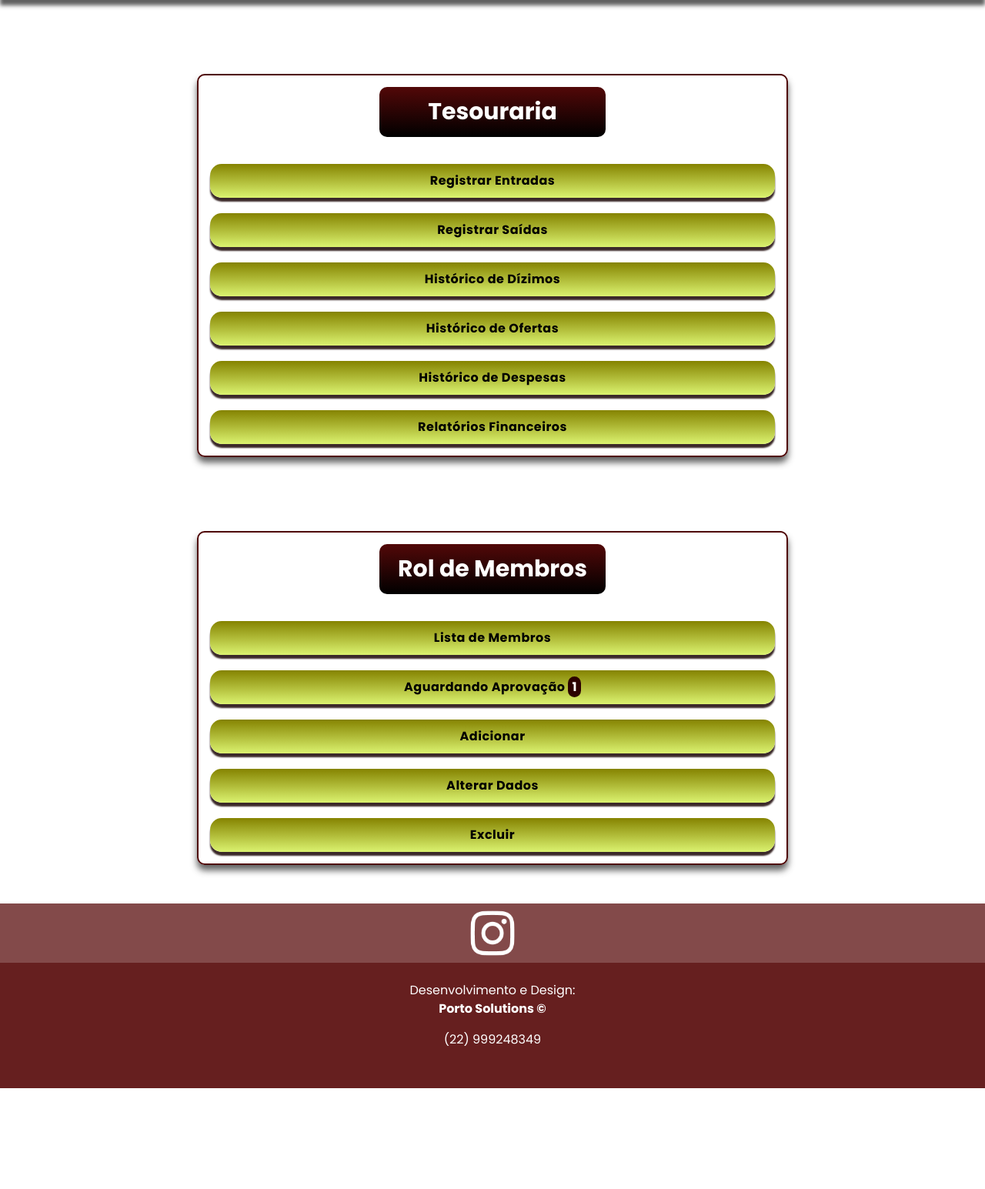
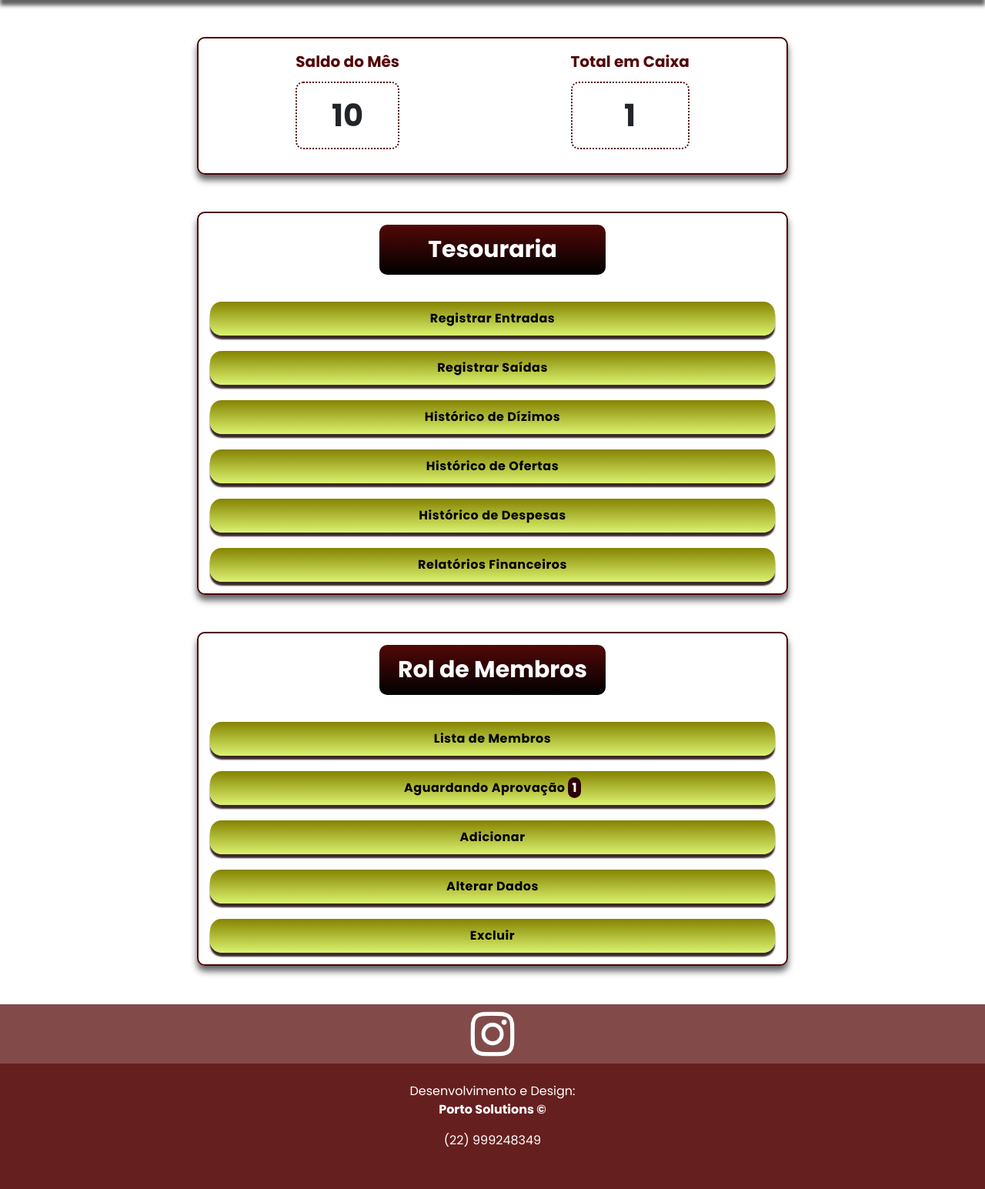
Before and after one commit to calebporto/flask-project-backend, a Flask app: template app/templates/admin/painel-administrativo.html in a window 1280 px wide. Shown: the part 110-1655 px from the top of the page at 77% size. Before the commit the page ends 1524 px from the top, so only its background shows below. Run offline with Flask 2, Linux system fonts and the light colour scheme; the template is opened without the code that fills it: most values are stand-ins (such as "Sample title", 1, 10 or a date in 2020).

Commit message:
saldo no painel adm

```diff
--- a/app/static/css/painel-administrativo.css
+++ b/app/static/css/painel-administrativo.css
@@ -62,7 +62,7 @@
     text-align: center;
 }
 .meusdados {
-    margin-top: 6rem;
+    margin-top: 3rem;
 }
 .container.dados {
     display: flex;
@@ -75,6 +75,26 @@
     border: 2px solid rgb(78, 4, 4);
     box-shadow: 0px 7px 8px rgba(50, 50, 50, 0.77);
     padding: 15px;
+}
+.saldo {
+    width: 100%;
+    display: flex;
+    justify-content: space-around;
+}
+.saldomes p, .saldototal p {
+    font-size: 40px;
+    font-weight: bold;
+    padding: 12px;
+    padding-left: 20px;
+    padding-right: 20px;
+    border-radius: 10px;
+    margin-top: 0.7rem;
+    border: 2px dotted rgb(82, 8, 8);
+}
+.saldomes label, .saldototal label {
+    font-weight: bold;
+    font-size: 20px;
+    color: rgb(82, 8, 8);
 }
 .alert {
     display: flex;
@@ -213,6 +233,12 @@
     .container.dados {
         width: 90%;
     }
+    .saldomes p, .saldototal p {
+        font-size: 15px;
+    }
+    .saldomes label, .saldototal label {
+        font-size: 10px;
+    }
     .data-title {
         width: 90%;
         font-size: 20px;
--- a/app/templates/admin/painel-administrativo.html
+++ b/app/templates/admin/painel-administrativo.html
@@ -26,6 +26,20 @@
                         <li><hr class="dropdown-divider"></li>
                         <li><a class="dropdown-item p-2" href="/logout">Sair</a></li>
                     </ul>
+                </div>
+            </div>
+        </div>
+    </div>
+    <div class="meusdados">
+        <div class="container dados">
+            <div class="saldo">
+                <div class="saldomes">
+                    <label for="valor">Saldo do Mês</label>
+                    <p name="valor">{{ period_balance }}</p>
+                </div>
+                <div class="saldototal">
+                    <label for="valor">Total em Caixa</label>
+                    <p name="valor">{{ total_balance }}</p>
                 </div>
             </div>
         </div>
```
Also changed, not shown: app/routes/admin.py (+19 -1 lines).
